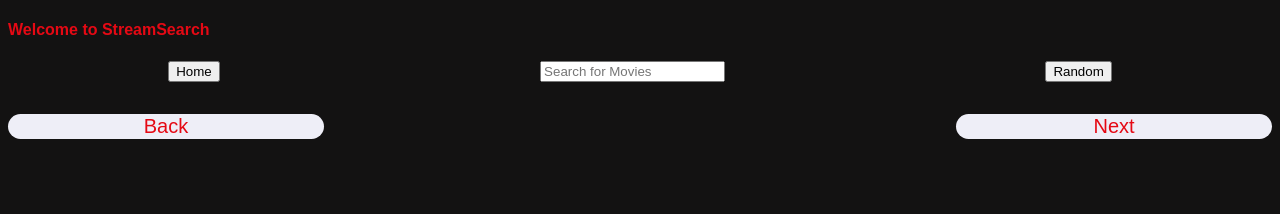
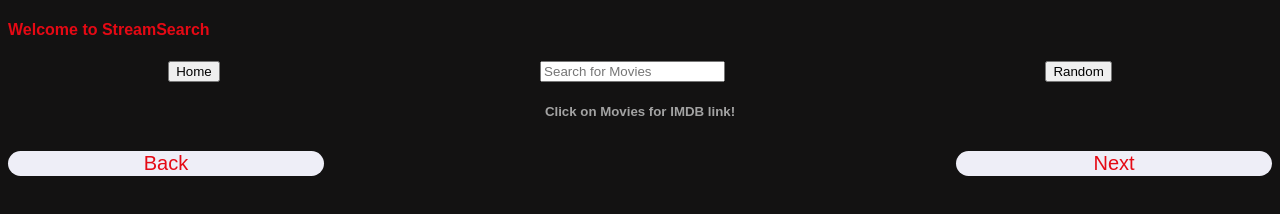
Before and after one commit to Vinmanftw/Olympic-Project, a website: page index.html in a window 1280 px wide. Drawn offline with Linux system fonts and the light colour scheme; no server answers.

Commit message:
message for imdb feature

```diff
--- a/index.html
+++ b/index.html
@@ -15,7 +15,7 @@
         </form>
         <button id="random">Random</button>
     </div>
-
+    <h5 id="imdb">Click on Movies for IMDB link!</h5>
    <div class="streamTabs"></div>
    <div id="movie-container"></div>
    <div class='nav'>
--- a/style.css
+++ b/style.css
@@ -24,6 +24,12 @@
 
 #welcome {
   color: #e50914;
+}
+
+#imdb {
+  display: flex;
+  justify-content: center;
+  justify-content: space-around;
 }
 
 .streamTabs button {
```
